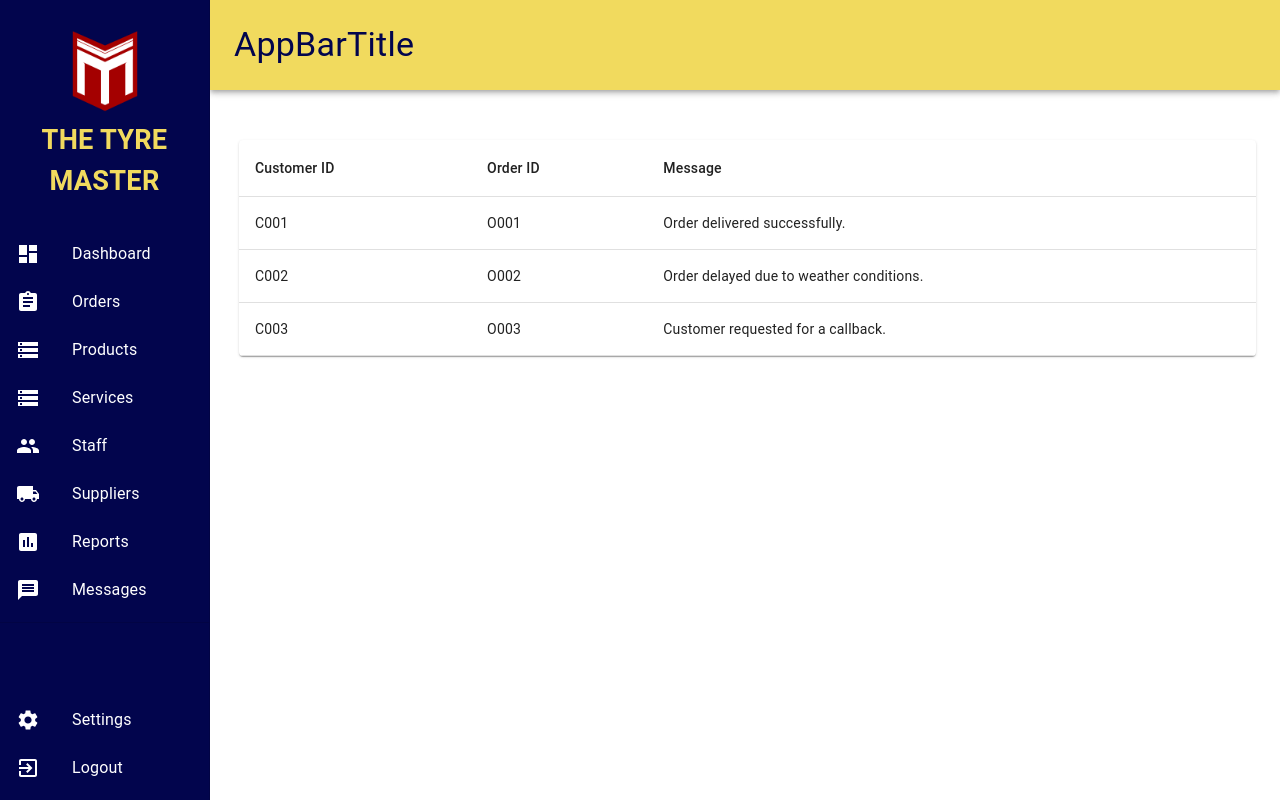
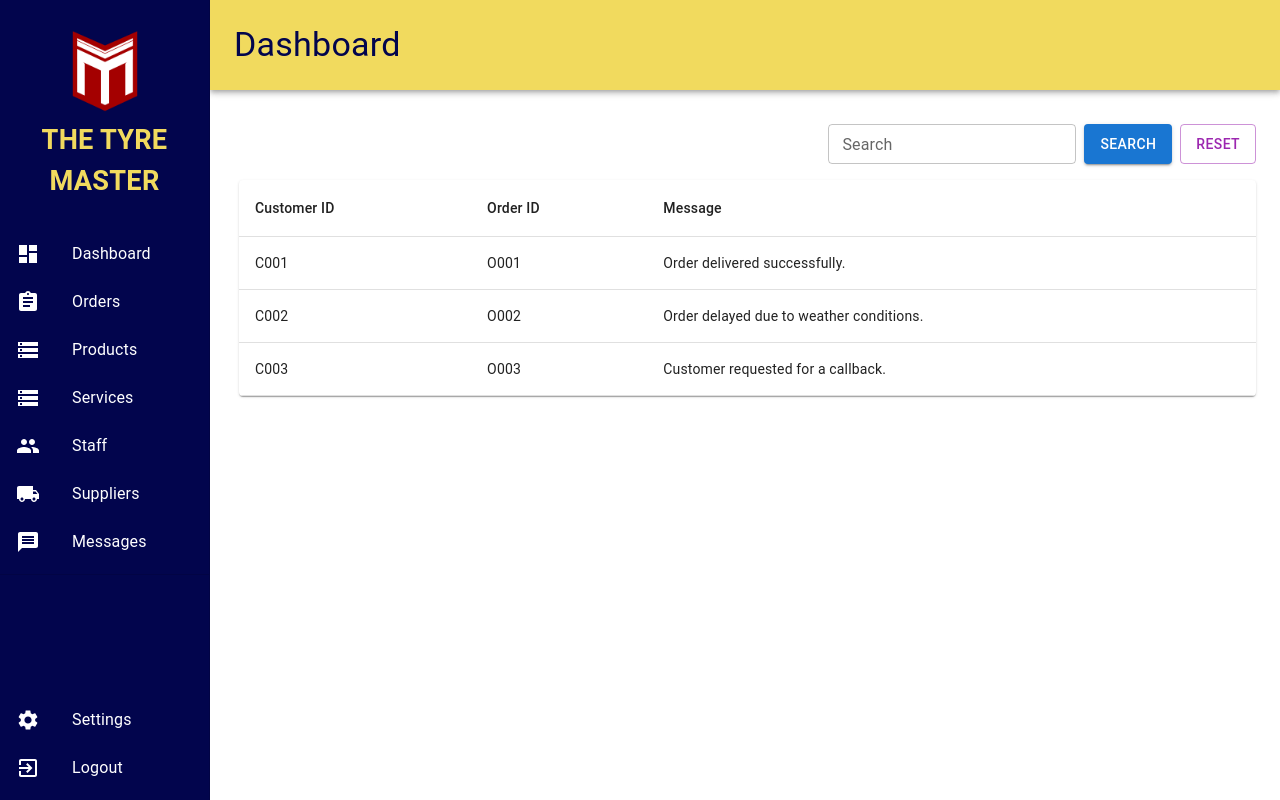
Before and after one commit to charuniweerakoon/SDP, a React (Create React App) app in the folder client/: page /messages in a window 1280 px wide. Built offline with nearby package versions, Linux system fonts and the light colour scheme.

Commit message:
sidebar,dashboard,messages,login,appbartitle modified

```diff
--- a/client/src/pages/Shop/AppBarTitleContext.jsx
+++ b/client/src/pages/Shop/AppBarTitleContext.jsx
@@ -3,7 +3,7 @@ import React, { createContext, useState } from 'react';
 const AppBarTitleContext = createContext();
 
 const AppBarTitleProvider = ({ children }) => {
-  const [title, setTitle] = useState('AppBarTitle'); // Default title
+  const [title, setTitle] = useState('Dashboard'); // Default title
 
   return (
     <AppBarTitleContext.Provider value={{ title, setTitle }}>
--- a/client/src/pages/Shop/Login.jsx
+++ b/client/src/pages/Shop/Login.jsx
@@ -139,7 +139,7 @@ const Background = styled(Box)({
   backgroundImage: `url(${backgroundImage})`,
   backgroundSize: 'cover',
   backgroundPosition: 'center',
-  opacity: 0.9,
+  opacity: 1,
   position: 'absolute',
   width: '100%',
   height: '100%',
@@ -155,6 +155,7 @@ const LoginBox = styled(Box)({
   alignItems: 'center',
   backgroundColor: 'white',
   padding: '30px',
+  opacity: 0.5,
   borderRadius: '8px',
   boxShadow: '0 4px 8px rgba(0, 0, 0, 0.1)',
 });
--- a/client/src/pages/Shop/Messages.jsx
+++ b/client/src/pages/Shop/Messages.jsx
@@ -1,9 +1,12 @@
-import React from 'react';
-import { Box, Table, TableBody, TableCell, TableContainer, TableHead, TableRow, Paper } from '@mui/material';
+import React, { useState } from 'react';
+import { Box, Table, TableBody, TableCell, TableContainer, TableHead, TableRow, Paper, TextField, Button } from '@mui/material';
 import AppbarCompany from "./AppbarCompany";
 import SidebarNavigation from "./Sidebar";
 
 const Message = () => {
+  const [searchTerm, setSearchTerm] = useState('');
+  const [filteredRows, setFilteredRows] = useState([]);
+
   const rows = [
     { customerId: 'C001', orderId: 'O001', message: 'Order delivered successfully.' },
     { customerId: 'C002', orderId: 'O002', message: 'Order delayed due to weather conditions.' },
@@ -11,12 +14,41 @@ const Message = () => {
     // Add more rows as needed
   ];
 
+  const handleSearch = () => {
+    const search = searchTerm.toLowerCase();
+    const filtered = rows.filter(row =>
+      row.customerId.toLowerCase().includes(search) || row.orderId.toLowerCase().includes(search)
+    );
+    setFilteredRows(filtered);
+  };
+
+  const handleReset = () => {
+    setSearchTerm('');
+    setFilteredRows([]);
+  };
+
   return (
     <>
       <AppbarCompany />
       <Box sx={{ display: 'flex' }}>
         <SidebarNavigation />
         <Box sx={{ flexGrow: 1, p: 3, ml: '5px', width: 'calc(100% - 210px)', mt: '10px' }}>
+          <Box sx={{ display: 'flex', justifyContent: 'flex-end', mb: 2 }}>
+            <TextField
+              label="Search"
+              variant="outlined"
+              size="small"
+              value={searchTerm}
+              onChange={(e) => setSearchTerm(e.target.value)}
+              sx={{ mr: 1 }}
+            />
+            <Button variant="contained" color="primary" onClick={handleSearch} sx={{ mr: 1 }}>
+              Search
+            </Button>
+            <Button variant="outlined" color="secondary" onClick={handleReset}>
+              Reset
+            </Button>
+          </Box>
           <TableContainer component={Paper} sx={{ mt: 2 }}>
             <Table>
               <TableHead>
@@ -27,7 +59,7 @@ const Message = () => {
                 </TableRow>
               </TableHead>
               <TableBody>
-                {rows.map((row, index) => (
+                {(filteredRows.length > 0 ? filteredRows : rows).map((row, index) => (
                   <TableRow key={index}>
                     <TableCell>{row.customerId}</TableCell>
                     <TableCell>{row.orderId}</TableCell>
--- a/client/src/pages/Shop/Sidebar.jsx
+++ b/client/src/pages/Shop/Sidebar.jsx
@@ -240,7 +240,6 @@ import SettingsIcon from '@mui/icons-material/Settings';
 import ExitToAppIcon from '@mui/icons-material/ExitToApp';
 import PeopleIcon from '@mui/icons-material/People';
 import LocalShippingIcon from '@mui/icons-material/LocalShipping';
-import AssessmentIcon from '@mui/icons-material/Assessment';
 import MessageIcon from '@mui/icons-material/Message';
 import { useNavigate } from 'react-router-dom';
 import logo from './images/logo C.png'; // Update with your logo path
@@ -331,10 +330,6 @@ const SidebarNavigation = () => {
           <ListItemIcon><LocalShippingIcon sx={{ color: "white" }} /></ListItemIcon>
           <ListItemText primary="Suppliers" />
         </CustomListItem>
-        <CustomListItem button onClick={() => handleNavigation('/reports', 'Reports')}>
-          <ListItemIcon><AssessmentIcon sx={{ color: "white" }} /></ListItemIcon>
-          <ListItemText primary="Reports" />
-        </CustomListItem>
         <CustomListItem button onClick={() => handleNavigation('/messages', 'Messages')}>
           <ListItemIcon><MessageIcon sx={{ color: "white" }} /></ListItemIcon>
           <ListItemText primary="Messages" />
```
Also changed, not shown: client/src/pages/Shop/Dashboard.jsx (+195 -1 lines).
